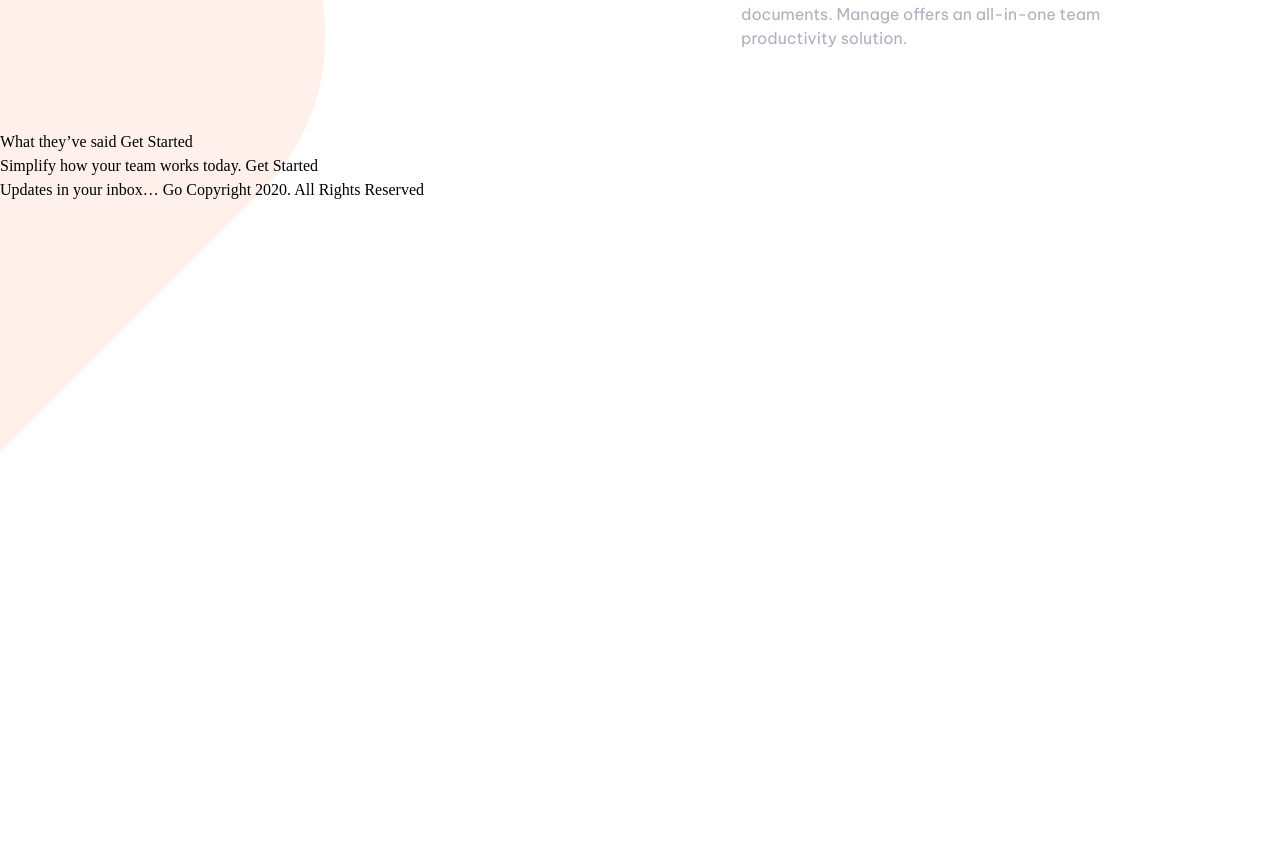
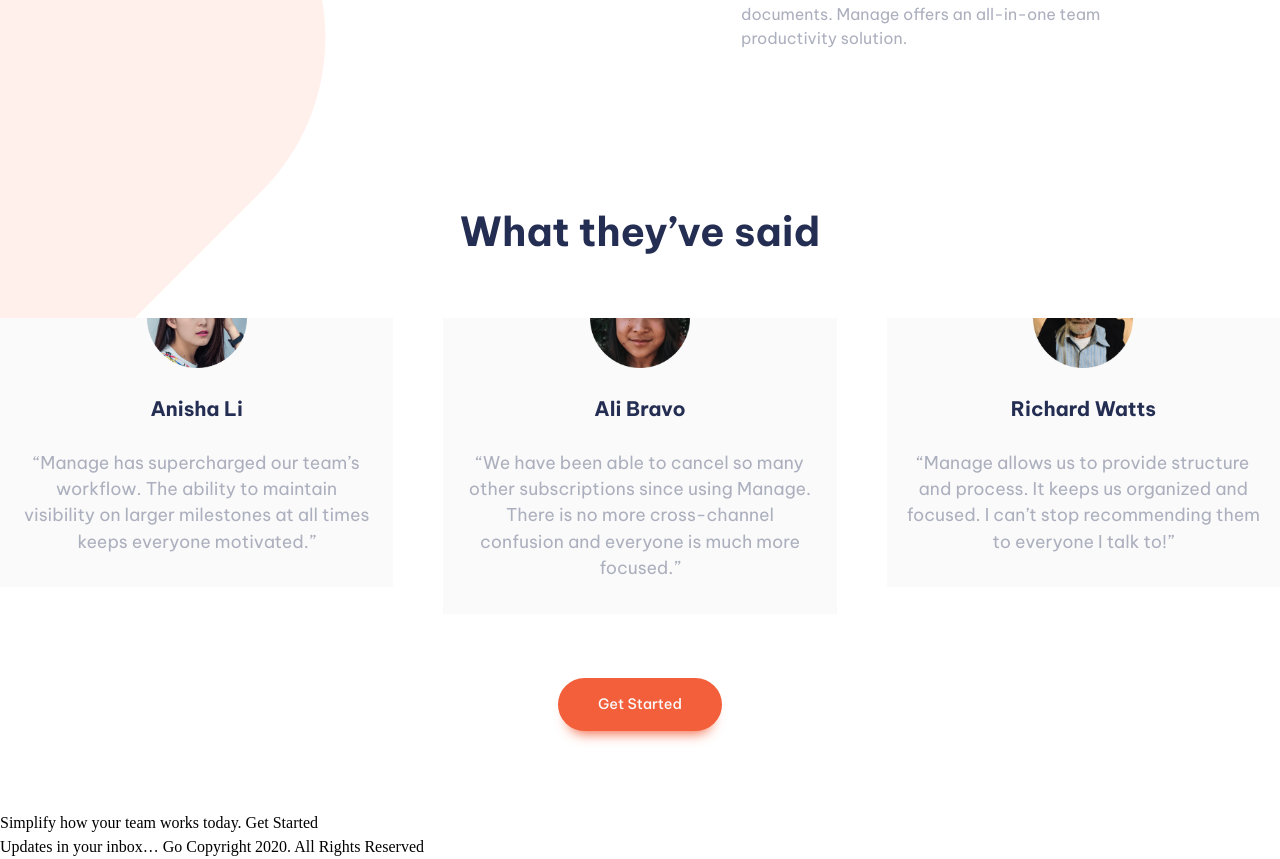
Before and after one commit to boristenkes/fem-manage-landing-page, a React (Vite) app: page / in a window 1280 px wide. Shown: the part 1321-2180 px from the top of the page. Before the commit the page ends 1954 px from the top, so only its background shows below. Built offline with nearby package versions, Linux system fonts and the light colour scheme.

Commit message:
Testimonials in progress

```diff
--- a/package.json
+++ b/package.json
@@ -14,6 +14,7 @@
     "react-dom": "^18.2.0",
     "react-responsive": "^9.0.2",
     "styled-components": "^5.3.6",
+    "swiper": "^8.4.6",
     "vite-plugin-svgr": "^2.4.0"
   },
   "devDependencies": {
--- a/src/containers/Testimonials/Testimonials.jsx
+++ b/src/containers/Testimonials/Testimonials.jsx
@@ -1,14 +1,35 @@
 import React from 'react'
 
 import './Testimonials.scss';
+import { Button } from '../../components';
+import { testimonials } from '../../constants';
+import { Swiper, SwiperSlide } from 'swiper/react';
+import { Virtual } from 'swiper';
+import 'swiper/scss';
+import 'swiper/scss/virtual';
+import { useMediaQuery } from 'react-responsive';
 
 const Testimonials = () => {
+  const isBigScreen = useMediaQuery({query: '(min-width: 1000px)'});
+
   return (
-    <div>
-      What they’ve said
+    <section className='testimonials | section-padding' id='careers'>
+      <h2 className='testimonials-title | head-text'>
+        What they’ve said
+      </h2>
 
-      Get Started
-    </div>
+      <Swiper className='testimonials-carousel' modules={[Virtual]} spaceBetween={50} slidesPerView={isBigScreen ? 3 : 1} virtual>
+        {testimonials.map((testimonial, index) => (
+          <SwiperSlide className='testimonials-slide' virtualIndex={index} key={`testimonial-${index+1}`}>
+            <img src={testimonial.avatar} alt={testimonial.name} />
+            <h3 className='head-text'>{testimonial.name}</h3>
+            <p className='body-text'>“{testimonial.content}”</p>
+          </SwiperSlide>
+        ))}
+      </Swiper>
+
+      <Button className='testimonials-cta' href='#'>Get Started</Button>
+    </section>
   )
 }
 
--- a/src/containers/Testimonials/Testimonials.scss
+++ b/src/containers/Testimonials/Testimonials.scss
@@ -0,0 +1,43 @@
+@use '../../scss/abstracts/' as *;
+
+.testimonials {
+  @include separate-children(4rem);
+
+  &-title {
+    font-size: 2.5rem;
+    text-align: center;
+  }
+  &-cta {
+    margin-inline: auto;
+  }
+  &-carousel {
+    overflow: visible !important;
+    overflow-x: hidden !important;
+    max-width: 100vw;
+    cursor: grab;
+
+    &:active {
+      cursor: grabbing;
+    }
+  }
+  &-slide {
+    text-align: center;
+    background-color: var(--clr-neutral-100);
+    padding-bottom: 2rem;
+
+    * {
+      margin-inline: auto;
+    }
+    img {
+      transform: translateY(-50%);
+      max-width: 100px;
+    }
+    h3 {
+      font-size: 1.25rem;
+      margin-block: -20px 30px;
+    }
+    p {
+      --width: 510px;
+    }
+  }
+}
```
Also changed, not shown: 1 other file (tests, documents, lock files or other folders).
